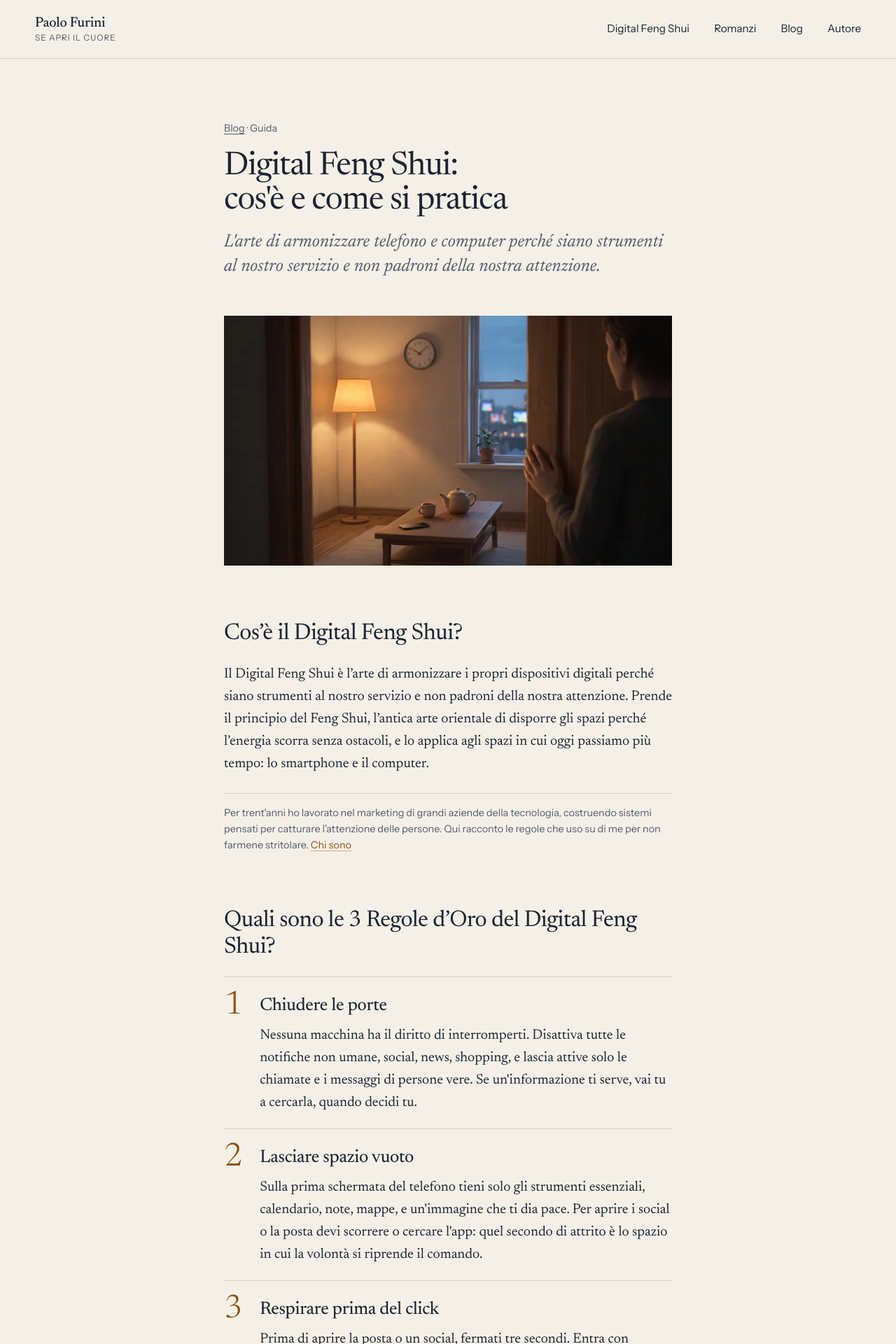
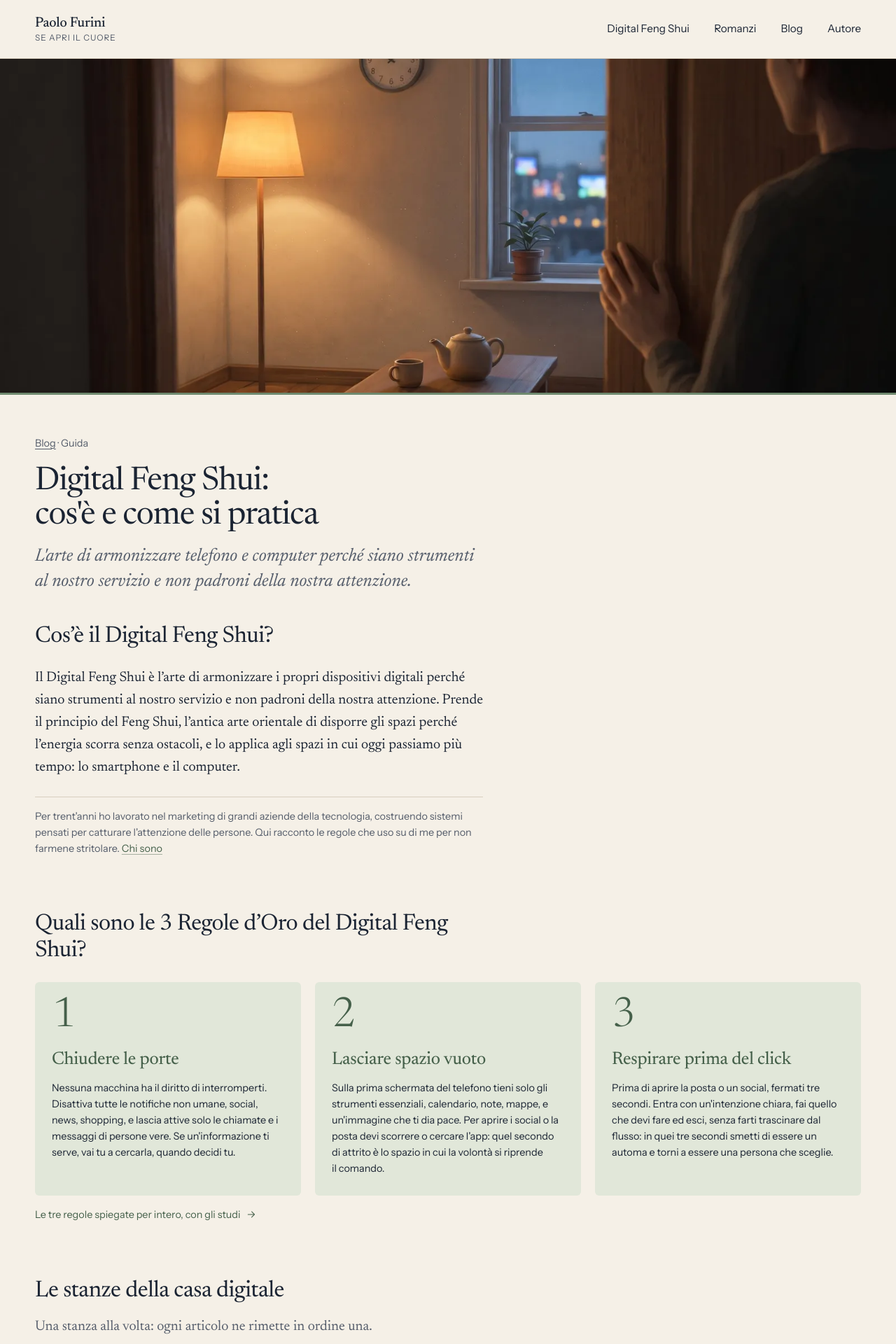
Before and after one commit to paolofurini/seapriilcuore, a Jekyll site: the page built from temi/digital-feng-shui-prova.md, in a window 1280 px wide. Shown: the top 1920 px of the page at 70% size. Built offline with Jekyll 4.4.1, drawn with Linux system fonts in a browser that asks for light colours.

Commit message:
Prova pagina guida DFS: immagine a tutta larghezza, allineamento al menu, verde salvia
Co-Authored-By: Claude Opus 5.5 <noreply@anthropic.com>
Claude-Session: https://claude.ai/code/session_016SExTNR2mJFJdF2ZXLtJqN

```diff
--- a/_layouts/guida.html
+++ b/_layouts/guida.html
@@ -1,21 +1,21 @@
 ---
 layout: default
 ---
-<article class="page">
-  <header class="page-head wrap-text">
+<article class="guida">
+  {% if page.cover %}
+  <figure class="g-hero">
+    <picture>
+      <source type="image/webp" srcset="{{ page.cover | append: '-900.webp' | relative_url }} 900w, {{ page.cover | append: '-1600.webp' | relative_url }} 1600w" sizes="100vw">
+      <img src="{{ page.cover | append: '-1600.jpg' | relative_url }}" alt="{{ page.cover_alt }}">
+    </picture>
+  </figure>
+  {% endif %}
+  <header class="g-head wrap">
     <p class="post-meta"><a href="{{ '/blog/' | relative_url }}">Blog</a> · {{ page.etichetta | default: "Tema" }}</p>
     <h1 class="page-title">{{ page.title }}</h1>
     {% if page.description %}<p class="post-dek">{{ page.description }}</p>{% endif %}
   </header>
-  {% if page.cover %}
-  <figure class="post-cover wrap-text">
-    <picture>
-      <source type="image/webp" srcset="{{ page.cover | append: '-900.webp' | relative_url }} 900w, {{ page.cover | append: '-1600.webp' | relative_url }} 1600w" sizes="(min-width: 760px) 700px, 100vw">
-      <img src="{{ page.cover | append: '-1600.jpg' | relative_url }}" alt="{{ page.cover_alt }}">
-    </picture>
-  </figure>
-  {% endif %}
-  <div class="prose wrap-text">
+  <div class="prose g-body wrap">
     {{ content }}
   </div>
 </article>
--- a/assets/css/site.css
+++ b/assets/css/site.css
@@ -347,42 +347,54 @@ a.book-row:hover .book-row-title { color: var(--amber-deep); }
 .dfs-regole li::before { content: counter(r); position: absolute; left: 0; top: 0.75rem; font-size: var(--step-1); font-style: italic; color: var(--amber-deep); }
 .dfs-regole li:first-child::before { top: 0.05rem; }
 
-/* Pagina guida Digital Feng Shui: regole, stanze, domande */
+/* Pagina guida Digital Feng Shui: verde salvia, allineata al menu */
+.guida { --sage: #6f8a6f; --sage-deep: #45604a; --sage-soft: #e1e7d9; padding-bottom: 2rem; }
+.g-hero { margin: 0; height: clamp(15rem, 38vw, 30rem); overflow: hidden; border-bottom: 3px solid var(--sage); }
+.g-hero img { width: 100%; height: 100%; object-fit: cover; object-position: center 45%; display: block; }
+.g-head { padding-top: clamp(2.2rem, 5vw, 3.6rem); margin-bottom: clamp(1.6rem, 4vw, 2.6rem); }
+.g-head .page-title, .g-head .post-dek { max-width: var(--text); }
+.g-body > * { max-width: var(--text); }
+.g-body > .g-wide { max-width: none; }
+.g-body > h2:first-child { margin-top: 0; }
 .g-autore { font-family: var(--sans); font-size: var(--step--1); line-height: 1.6; color: var(--ink-soft); border-top: 1px solid var(--rule); padding-top: 1rem; margin-top: 1.6rem; }
-.prose .g-regole { list-style: none; margin: 1.4rem 0 0; padding: 0; border-top: 1px solid var(--rule); }
-.prose .g-regole li { margin: 0; display: grid; grid-template-columns: 2.2rem 1fr; gap: 0.4rem 1rem; padding: 1.3rem 0; border-bottom: 1px solid var(--rule); }
-.g-num { font-size: var(--step-3); font-weight: 340; line-height: 0.9; color: var(--amber-deep); }
-.g-regole h3 { font-size: var(--step-1); font-weight: 450; letter-spacing: -0.01em; margin: 0 0 0.35rem; }
-.g-regole p { margin: 0; }
+.g-regole { display: grid; gap: 1rem; margin-top: 1.6rem; }
+@media (min-width: 820px) { .g-regole { grid-template-columns: repeat(3, minmax(0, 1fr)); gap: 1.25rem; } }
+.g-regola { background: var(--sage-soft); border-radius: 6px; padding: 1.5rem 1.5rem 1.7rem; }
+.g-num { display: block; font-size: var(--step-4); font-weight: 320; line-height: 0.9; color: var(--sage-deep); margin-bottom: 0.9rem; }
+.prose .g-regola h3 { font-size: var(--step-1); font-weight: 450; letter-spacing: -0.01em; margin: 0 0 0.5rem; color: var(--sage-deep); }
+.g-regola p { margin: 0; font-size: var(--step--1); line-height: 1.6; font-family: var(--sans); color: var(--ink); }
 .g-link { margin-top: 1rem; font-family: var(--sans); font-size: var(--step--1); }
 .prose .g-link a, .prose .g-stanze a { text-decoration: none; }
+.prose .g-link a { color: var(--sage-deep); }
 .g-freccia { width: 1.1em; height: 1.1em; vertical-align: -0.2em; margin-left: 0.3em; transition: transform 0.4s var(--ease); }
 .g-link a:hover .g-freccia { transform: translateX(3px); }
 .g-intro { color: var(--ink-soft); margin-top: -0.2em; }
-.prose .g-stanze { list-style: none; margin: 1.2rem 0 0; padding: 0; border-top: 1px solid var(--rule); }
-.prose .g-stanze li { margin: 0; border-bottom: 1px solid var(--rule); }
-.g-stanze a { display: grid; grid-template-columns: 1fr auto; grid-template-areas: "stanza freccia" "frase freccia" "articolo freccia"; align-items: center; column-gap: 1rem; padding: 1.2rem 0; color: var(--ink); transition: padding-left 0.4s var(--ease); }
-.g-stanze a:hover { padding-left: 0.5rem; }
+.prose .g-stanze { list-style: none; margin: 1.4rem 0 0; padding: 0; display: grid; gap: 1rem; }
+@media (min-width: 820px) { .prose .g-stanze { grid-template-columns: repeat(2, minmax(0, 1fr)); gap: 1.25rem; } }
+.prose .g-stanze li { margin: 0; }
+.g-stanze a { height: 100%; display: grid; grid-template-columns: 1fr auto; grid-template-areas: "stanza freccia" "frase freccia" "articolo freccia"; align-items: center; column-gap: 1rem; padding: 1.3rem 1.4rem; border: 1px solid var(--rule); border-top: 3px solid var(--sage); border-radius: 0 0 6px 6px; color: var(--ink); background: var(--paper); transition: background 0.3s var(--ease); }
+.g-stanze a:hover { background: var(--sage-soft); }
 .g-stanza { grid-area: stanza; font-size: var(--step-1); font-weight: 450; letter-spacing: -0.01em; }
-.g-frase { grid-area: frase; color: var(--ink-soft); }
-.g-articolo { grid-area: articolo; font-family: var(--sans); font-size: var(--step--1); color: var(--amber-deep); margin-top: 0.3rem; }
-.g-stanze .g-freccia { grid-area: freccia; width: 1.4em; height: 1.4em; color: var(--amber-deep); }
+.g-frase { grid-area: frase; color: var(--ink-soft); font-size: var(--step--1); font-family: var(--sans); margin-top: 0.2rem; }
+.g-articolo { grid-area: articolo; font-family: var(--sans); font-size: var(--step--1); color: var(--sage-deep); margin-top: 0.5rem; font-weight: 500; }
+.g-stanze .g-freccia { grid-area: freccia; width: 1.4em; height: 1.4em; color: var(--sage-deep); }
 .g-stanze a:hover .g-freccia { transform: translateX(4px); }
-.g-prossime { font-family: var(--sans); font-size: var(--step--1); color: var(--ink-soft); margin-top: 0.9rem; }
-.g-inizio { background: var(--paper-2); border-radius: 6px; padding: 1.4rem 1.6rem; margin: 3rem 0 0; }
-.prose .g-inizio h2 { margin: 0 0 0.4em; font-size: var(--step-1); }
-.g-inizio p { margin: 0; }
+.g-prossime { font-family: var(--sans); font-size: var(--step--1); color: var(--ink-soft); margin-top: 1rem; }
+.g-inizio { background: var(--sage-deep); color: var(--paper); border-radius: 6px; padding: clamp(1.6rem, 4vw, 2.6rem) clamp(1.6rem, 5vw, 3.2rem); margin: 3.2rem 0 0; }
+.prose .g-inizio h2 { margin: 0 0 0.5em; font-size: var(--step-2); color: var(--paper); }
+.g-inizio p { margin: 0; max-width: 46ch; font-size: var(--step-1); line-height: 1.45; }
 .g-faq { margin-top: 1rem; border-top: 1px solid var(--rule); }
 .g-faq details { border-bottom: 1px solid var(--rule); }
 .g-faq summary { list-style: none; cursor: pointer; display: flex; justify-content: space-between; align-items: baseline; gap: 1rem; padding: 1rem 0; }
 .g-faq summary::-webkit-details-marker { display: none; }
-.g-faq summary::after { content: ""; flex: none; width: 0.55rem; height: 0.55rem; border-right: 1.5px solid var(--amber-deep); border-bottom: 1.5px solid var(--amber-deep); transform: translateY(-0.2rem) rotate(45deg); transition: transform 0.3s var(--ease); }
+.g-faq summary::after { content: ""; flex: none; width: 0.55rem; height: 0.55rem; border-right: 1.5px solid var(--sage-deep); border-bottom: 1.5px solid var(--sage-deep); transform: translateY(-0.2rem) rotate(45deg); transition: transform 0.3s var(--ease); }
 .g-faq details[open] summary::after { transform: translateY(0.1rem) rotate(-135deg); }
 .g-faq summary h3 { font-size: var(--step-0); font-weight: 450; margin: 0; }
-.g-faq summary:hover h3 { color: var(--amber-deep); }
+.g-faq summary:hover h3 { color: var(--sage-deep); }
 .g-faq details p { margin: 0 0 1.2rem; color: var(--ink-soft); }
 .g-nota { font-family: var(--sans); font-size: var(--step--1); color: var(--ink-soft); }
 .g-newsletter { border-top: 1px solid var(--rule); margin-top: 3rem; padding-top: 2rem; }
 .prose .g-newsletter h2 { margin-top: 0; font-size: var(--step-1); }
+.guida .prose a { color: var(--sage-deep); text-decoration-color: color-mix(in srgb, var(--sage-deep) 45%, transparent); }
 .prose .post-list { padding-left: 0; } .prose .post-list li { margin: 0; }
 .prose .post-list a { color: var(--ink); text-decoration: none; }
--- a/temi/digital-feng-shui-prova.md
+++ b/temi/digital-feng-shui-prova.md
@@ -22,11 +22,11 @@ Il Digital Feng Shui è l'arte di armonizzare i propri dispositivi digitali perc
 
 ## Quali sono le 3 Regole d'Oro del Digital Feng Shui?
 
-<ol class="g-regole">
-  <li><span class="g-num" aria-hidden="true">1</span><div><h3>Chiudere le porte</h3><p>Nessuna macchina ha il diritto di interromperti. Disattiva tutte le notifiche non umane, social, news, shopping, e lascia attive solo le chiamate e i messaggi di persone vere. Se un'informazione ti serve, vai tu a cercarla, quando decidi tu.</p></div></li>
-  <li><span class="g-num" aria-hidden="true">2</span><div><h3>Lasciare spazio vuoto</h3><p>Sulla prima schermata del telefono tieni solo gli strumenti essenziali, calendario, note, mappe, e un'immagine che ti dia pace. Per aprire i social o la posta devi scorrere o cercare l'app: quel secondo di attrito è lo spazio in cui la volontà si riprende il comando.</p></div></li>
-  <li><span class="g-num" aria-hidden="true">3</span><div><h3>Respirare prima del click</h3><p>Prima di aprire la posta o un social, fermati tre secondi. Entra con un'intenzione chiara, fai quello che devi fare ed esci, senza farti trascinare dal flusso: in quei tre secondi smetti di essere un automa e torni a essere una persona che sceglie.</p></div></li>
-</ol>
+<div class="g-regole g-wide">
+  <div class="g-regola"><span class="g-num" aria-hidden="true">1</span><h3>Chiudere le porte</h3><p>Nessuna macchina ha il diritto di interromperti. Disattiva tutte le notifiche non umane, social, news, shopping, e lascia attive solo le chiamate e i messaggi di persone vere. Se un'informazione ti serve, vai tu a cercarla, quando decidi tu.</p></div>
+  <div class="g-regola"><span class="g-num" aria-hidden="true">2</span><h3>Lasciare spazio vuoto</h3><p>Sulla prima schermata del telefono tieni solo gli strumenti essenziali, calendario, note, mappe, e un'immagine che ti dia pace. Per aprire i social o la posta devi scorrere o cercare l'app: quel secondo di attrito è lo spazio in cui la volontà si riprende il comando.</p></div>
+  <div class="g-regola"><span class="g-num" aria-hidden="true">3</span><h3>Respirare prima del click</h3><p>Prima di aprire la posta o un social, fermati tre secondi. Entra con un'intenzione chiara, fai quello che devi fare ed esci, senza farti trascinare dal flusso: in quei tre secondi smetti di essere un automa e torni a essere una persona che sceglie.</p></div>
+</div>
 
 <p class="g-link"><a href="{{ '/blog/oltre-il-digital-detox-cose-il-digital/' | relative_url }}">Le tre regole spiegate per intero, con gli studi {{ freccia }}</a></p>
 
@@ -34,13 +34,13 @@ Il Digital Feng Shui è l'arte di armonizzare i propri dispositivi digitali perc
 
 <p class="g-intro">Una stanza alla volta: ogni articolo ne rimette in ordine una.</p>
 
-<ul class="g-stanze">
+<ul class="g-stanze g-wide">
 {% for s in site.data.stanze_dfs %}{% if s.url %}  <li><a href="{{ s.url | relative_url }}"><span class="g-stanza">{{ s.nome }}</span><span class="g-frase">{{ s.frase }}</span><span class="g-articolo">{{ s.articolo }}</span>{{ freccia }}</a></li>
 {% endif %}{% endfor %}</ul>
 
 <p class="g-prossime">Prossime stanze: {% assign prossime = site.data.stanze_dfs | where_exp: "s", "s.url == nil" %}{% for s in prossime %}{{ s.nome | downcase }}{% unless forloop.last %} · {% endunless %}{% endfor %}</p>
 
-<div class="g-inizio">
+<div class="g-inizio g-wide">
 <h2>Da dove comincio?</h2>
 <p>Da una sera e una tazza di tè. Stasera spegni tutte le notifiche che non vengono da una persona: bastano pochi minuti, ed è la prima regola. Poi, quando vuoi, scegli una stanza e rimettila in ordine.</p>
 </div>
```
